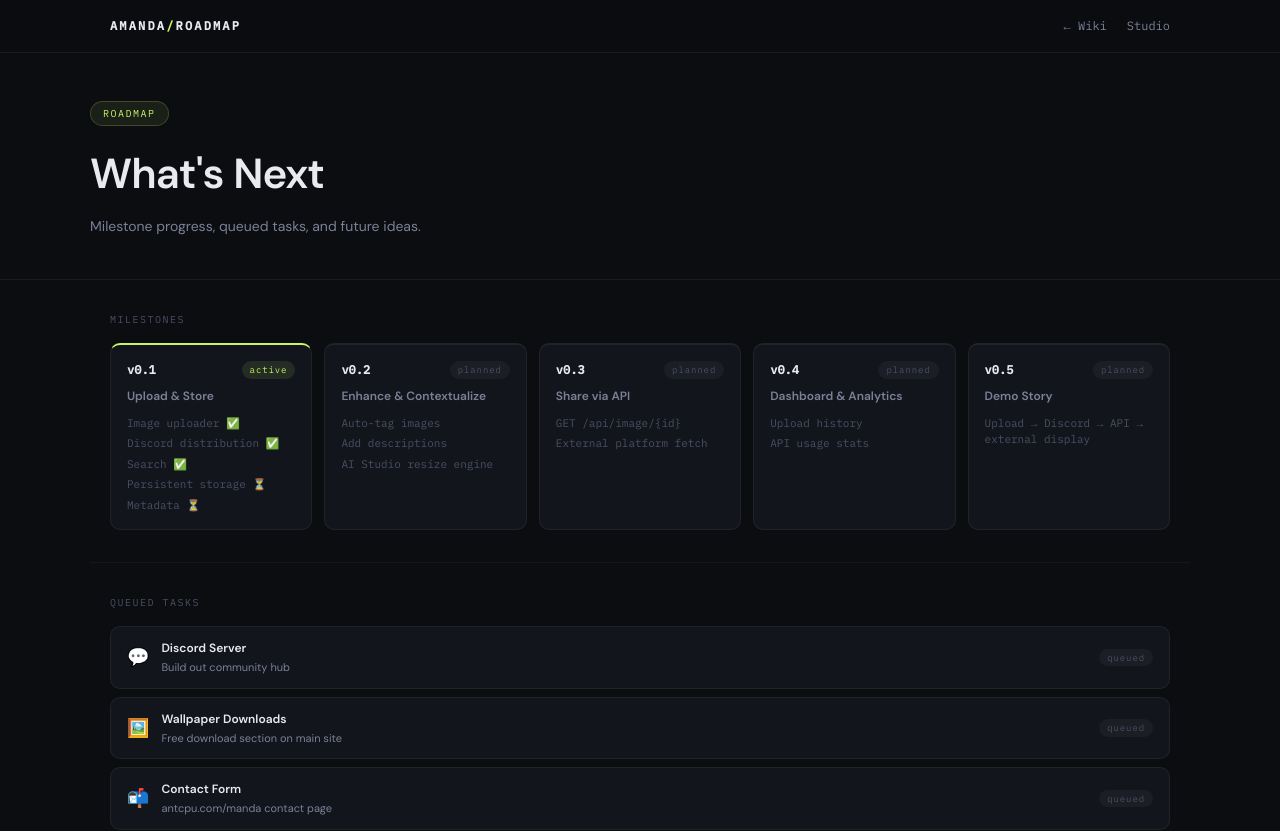
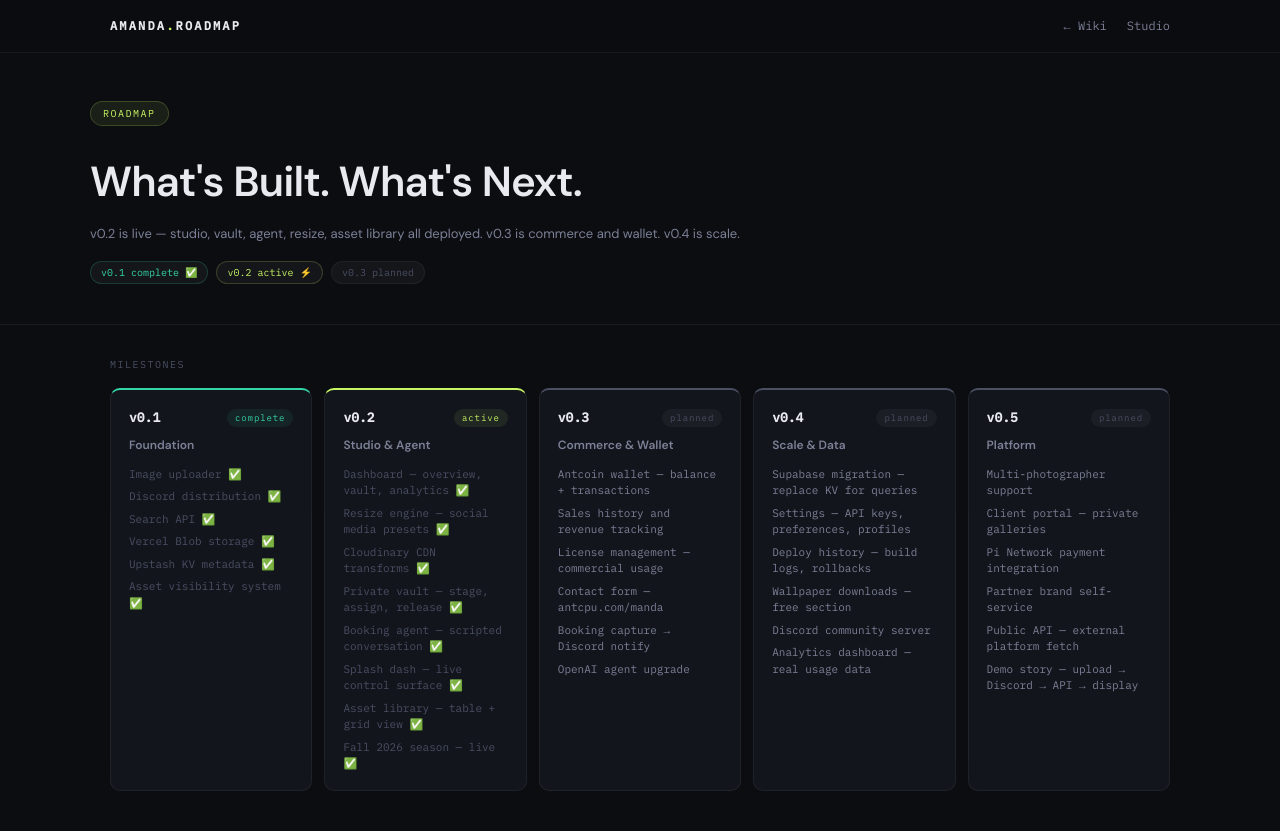
Before and after one commit to ANTCPU/photography, a Next.js app: page /wiki/roadmap in a window 1280 px wide. Shown: the top 831 px of the page. Built offline with nearby package versions, Linux system fonts and the light colour scheme.

Commit message:
Refactor roadmap page with new milestones and tasks

```diff
--- a/app/wiki/roadmap/page.tsx
+++ b/app/wiki/roadmap/page.tsx
@@ -1,26 +1,106 @@
 // app/wiki/roadmap/page.tsx
 'use client'
+
 import { useState } from 'react'
+import Link         from 'next/link'
 
-const nextItems = [
-  { icon: '💬', label: 'Discord Server',      desc: 'Build out community hub',                  status: 'queued' },
-  { icon: '🖼️', label: 'Wallpaper Downloads', desc: 'Free download section on main site',       status: 'queued' },
-  { icon: '📬', label: 'Contact Form',         desc: 'antcpu.com/manda contact page',            status: 'queued' },
-  { icon: '🗄️', label: 'Seed KV Assets',      desc: 'Populate search with real photo data',     status: 'queued' },
-  { icon: '✦',  label: 'AI Studio',            desc: 'Image resize engine for social platforms', status: 'in progress' },
-  { icon: '📦', label: 'Persistent Storage',   desc: 'Vercel Blob + KV metadata',               status: 'in progress' },
+const milestones = [
+  {
+    version: 'v0.1',
+    label:   'Foundation',
+    status:  'complete',
+    items: [
+      'Image uploader ✅',
+      'Discord distribution ✅',
+      'Search API ✅',
+      'Vercel Blob storage ✅',
+      'Upstash KV metadata ✅',
+      'Asset visibility system ✅',
+    ],
+  },
+  {
+    version: 'v0.2',
+    label:   'Studio & Agent',
+    status:  'active',
+    items: [
+      'Dashboard — overview, vault, analytics ✅',
+      'Resize engine — social media presets ✅',
+      'Cloudinary CDN transforms ✅',
+      'Private vault — stage, assign, release ✅',
+      'Booking agent — scripted conversation ✅',
+      'Splash dash — live control surface ✅',
+      'Asset library — table + grid view ✅',
+      'Fall 2026 season — live ✅',
+    ],
+  },
+  {
+    version: 'v0.3',
+    label:   'Commerce & Wallet',
+    status:  'planned',
+    items: [
+      'Antcoin wallet — balance + transactions',
+      'Sales history and revenue tracking',
+      'License management — commercial usage',
+      'Contact form — antcpu.com/manda',
+      'Booking capture → Discord notify',
+      'OpenAI agent upgrade',
+    ],
+  },
+  {
+    version: 'v0.4',
+    label:   'Scale & Data',
+    status:  'planned',
+    items: [
+      'Supabase migration — replace KV for queries',
+      'Settings — API keys, preferences, profiles',
+      'Deploy history — build logs, rollbacks',
+      'Wallpaper downloads — free section',
+      'Discord community server',
+      'Analytics dashboard — real usage data',
+    ],
+  },
+  {
+    version: 'v0.5',
+    label:   'Platform',
+    status:  'planned',
+    items: [
+      'Multi-photographer support',
+      'Client portal — private galleries',
+      'Pi Network payment integration',
+      'Partner brand self-service',
+      'Public API — external platform fetch',
+      'Demo story — upload → Discord → API → display',
+    ],
+  },
 ]
 
-const milestones = [
-  { version: 'v0.1', label: 'Upload & Store',          status: 'active',  items: ['Image uploader ✅', 'Discord distribution ✅', 'Search ✅', 'Persistent storage ⏳', 'Metadata ⏳'] },
-  { version: 'v0.2', label: 'Enhance & Contextualize', status: 'planned', items: ['Auto-tag images', 'Add descriptions', 'AI Studio resize engine'] },
-  { version: 'v0.3', label: 'Share via API',            status: 'planned', items: ['GET /api/image/{id}', 'External platform fetch'] },
-  { version: 'v0.4', label: 'Dashboard & Analytics',   status: 'planned', items: ['Upload history', 'API usage stats'] },
-  { version: 'v0.5', label: 'Demo Story',               status: 'planned', items: ['Upload → Discord → API → external display'] },
+const queued = [
+  { icon: '💬', label: 'Booking capture',      desc: 'Name + email + date → Discord notify on agent booking intent', status: 'next' },
+  { icon: '🔑', label: 'OpenAI key',           desc: 'Swap scripted engine for GPT-4o-mini — one function change',   status: 'next' },
+  { icon: '📬', label: 'Contact form',         desc: 'antcpu.com/manda contact page — feeds into agent flow',        status: 'queued' },
+  { icon: '🖼️', label: 'Wallpaper downloads', desc: 'Free download section on public portfolio site',               status: 'queued' },
+  { icon: '◈',  label: 'Antcoin wallet',       desc: 'Real balance, transaction history, Pi Network integration',    status: 'queued' },
+  { icon: '🗄️', label: 'Supabase migration',  desc: 'Replace Upstash KV with Supabase for complex queries',         status: 'planned' },
 ]
 
+const STATUS_COLOR: Record<string, string> = {
+  complete: '#34d6a8',
+  active:   '#c8f564',
+  planned:  '#4a4f63',
+  next:     '#c8f564',
+  queued:   '#4da6ff',
+}
+
+const STATUS_BG: Record<string, string> = {
+  complete: 'rgba(52,214,168,0.08)',
+  active:   'rgba(200,245,100,0.08)',
+  planned:  'rgba(255,255,255,0.04)',
+  next:     'rgba(200,245,100,0.08)',
+  queued:   'rgba(77,166,255,0.08)',
+}
+
 export default function RoadmapPage() {
-  const [ideas, setIdeas] = useState<string[]>(() => {
+  const [ideas,  setIdeas]  = useState<string[]>(() => {
     if (typeof window === 'undefined') return []
     try { return JSON.parse(localStorage.getItem('amanda-ideas') ?? '[]') }
     catch { return [] }
@@ -45,60 +125,98 @@
   return (
     <div style={s.root}>
 
+      {/* Topbar */}
       <header style={s.topbar}>
         <div style={s.inner}>
-          <span style={s.wordmark}>AMANDA<span style={s.accent}>/</span>ROADMAP</span>
+          <span style={s.wordmark}>AMANDA<span style={s.accent}>.</span>ROADMAP</span>
           <nav style={s.nav}>
-            <a href="/wiki" style={s.navLink}>← Wiki</a>
-            <a href="/dashboard" style={s.navLink}>Studio</a>
+            <Link href="/wiki" style={s.navLink}>← Wiki</Link>
+            <Link href="/dashboard" style={s.navLink}>Studio</Link>
           </nav>
         </div>
       </header>
 
+      {/* Hero */}
       <div style={s.hero}>
         <div style={s.heroInner}>
           <span style={s.badge}>ROADMAP</span>
-          <h1 style={s.title}>What's Next</h1>
-          <p style={s.sub}>Milestone progress, queued tasks, and future ideas.</p>
+          <h1 style={s.title}>What's Built. What's Next.</h1>
+          <p style={s.sub}>
+            v0.2 is live — studio, vault, agent, resize, asset library all deployed.
+            v0.3 is commerce and wallet. v0.4 is scale.
+          </p>
+          <div style={s.pillRow}>
+            {[
+              { label: 'v0.1 complete ✅', color: '#34d6a8' },
+              { label: 'v0.2 active ⚡',   color: '#c8f564' },
+              { label: 'v0.3 planned',     color: '#4a4f63' },
+            ].map(p => (
+              <span key={p.label} style={{ ...s.infoPill, color: p.color, borderColor: `${p.color}30` }}>
+                {p.label}
+              </span>
+            ))}
+          </div>
         </div>
       </div>
 
+      <div style={s.content}>
+
         {/* Milestones */}
-      <div style={s.section}>
+        <div>
           <div style={s.sectionLabel}>MILESTONES</div>
           <div style={s.milestoneGrid}>
-          {milestones.map((m) => (
-            <div key={m.version} style={{ ...s.milestoneCard, borderTopColor: m.status === 'active' ? '#c8f564' : 'rgba(255,255,255,0.06)' }}>
+            {milestones.map(m => (
+              <div key={m.version} style={{
+                ...s.milestoneCard,
+                borderTopColor: STATUS_COLOR[m.status],
+              }}>
                 <div style={s.milestoneTop}>
                   <span style={s.version}>{m.version}</span>
-                <span style={{ ...s.pill, background: m.status === 'active' ? 'rgba(200,245,100,0.1)' : 'rgba(255,255,255,0.04)', color: m.status === 'active' ? '#c8f564' : '#4a4f63' }}>
+                  <span style={{
+                    ...s.pill,
+                    color:      STATUS_COLOR[m.status],
+                    background: STATUS_BG[m.status],
+                  }}>
                     {m.status}
                   </span>
                 </div>
                 <div style={s.milestoneLabel}>{m.label}</div>
                 <ul style={s.itemList}>
-                {m.items.map((item) => <li key={item} style={s.item}>{item}</li>)}
+                  {m.items.map(item => (
+                    <li key={item} style={{
+                      ...s.item,
+                      color: item.includes('✅') ? '#4a4f63' : '#7c8096',
+                    }}>
+                      {item}
+                    </li>
+                  ))}
                 </ul>
               </div>
             ))}
           </div>
         </div>
 
-      {/* What's Next */}
-      <div style={s.section}>
+        {/* Queued tasks */}
+        <div>
           <div style={s.sectionLabel}>QUEUED TASKS</div>
           <div style={s.taskGrid}>
-          {nextItems.map((item) => (
-            <div key={item.label} style={s.taskCard}
-              onMouseEnter={(e) => (e.currentTarget.style.borderColor = 'rgba(200,245,100,0.2)')}
-              onMouseLeave={(e) => (e.currentTarget.style.borderColor = 'rgba(255,255,255,0.06)')}
+            {queued.map(item => (
+              <div
+                key={item.label}
+                style={s.taskCard}
+                onMouseEnter={e => (e.currentTarget.style.borderColor = 'rgba(200,245,100,0.2)')}
+                onMouseLeave={e => (e.currentTarget.style.borderColor = 'rgba(255,255,255,0.06)')}
               >
                 <span style={s.taskIcon}>{item.icon}</span>
                 <div style={s.taskBody}>
                   <span style={s.taskLabel}>{item.label}</span>
                   <span style={s.taskDesc}>{item.desc}</span>
                 </div>
-              <span style={{ ...s.pill, background: item.status === 'in progress' ? 'rgba(77,166,255,0.1)' : 'rgba(255,255,255,0.04)', color: item.status === 'in progress' ? '#4da6ff' : '#4a4f63' }}>
+                <span style={{
+                  ...s.pill,
+                  color:      STATUS_COLOR[item.status],
+                  background: STATUS_BG[item.status],
+                }}>
                   {item.status}
                 </span>
               </div>
@@ -106,19 +224,19 @@
           </div>
         </div>
 
-      {/* Ideas */}
-      <div style={s.section}>
+        {/* Ideas box */}
+        <div>
           <div style={s.sectionLabel}>FUTURE IDEAS</div>
           <div style={s.ideasBox}>
             <div style={s.ideasInput}>
               <input
                 value={input}
-              onChange={(e) => setInput(e.target.value)}
-              onKeyDown={(e) => e.key === 'Enter' && addIdea()}
+                onChange={e => setInput(e.target.value)}
+                onKeyDown={e => e.key === 'Enter' && addIdea()}
                 placeholder="Drop an idea here…"
                 style={s.input}
-              onFocus={(e) => (e.currentTarget.style.borderColor = 'rgba(200,245,100,0.35)')}
-              onBlur={(e) => (e.currentTarget.style.borderColor = 'rgba(255,255,255,0.06)')}
+                onFocus={e  => (e.currentTarget.style.borderColor = 'rgba(200,245,100,0.35)')}
+                onBlur={e   => (e.currentTarget.style.borderColor = 'rgba(255,255,255,0.06)')}
               />
               <button onClick={addIdea} style={s.addBtn}>+ Add</button>
             </div>
@@ -127,20 +245,27 @@
               : ideas.map((idea, i) => (
                 <div key={i} style={s.ideaRow}>
                   <span style={s.ideaText}>{idea}</span>
-                <button onClick={() => removeIdea(i)} style={s.removeBtn}
-                  onMouseEnter={(e) => (e.currentTarget.style.color = '#ff5e5e')}
-                  onMouseLeave={(e) => (e.currentTarget.style.color = '#4a4f63')}
-                >✕</button>
+                  <button
+                    onClick={() => removeIdea(i)}
+                    style={s.removeBtn}
+                    onMouseEnter={e => (e.currentTarget.style.color = '#ff5e5e')}
+                    onMouseLeave={e => (e.currentTarget.style.color = '#4a4f63')}
+                  >
+                    ✕
+                  </button>
                 </div>
               ))
             }
           </div>
         </div>
 
+      </div>
+
+      {/* Footer */}
       <footer style={s.footer}>
         <div style={s.footerInner}>
-          <span style={s.dim}>AMANDA/PLATFORM · 2026</span>
-          <a href="/wiki" style={s.footerLink}>← Back to Wiki</a>
+          <span style={s.dim}>AMANDA.STUDIO · ROADMAP · 2026</span>
+          <Link href="/wiki" style={s.footerLink}>← Back to Wiki</Link>
         </div>
       </footer>
 
@@ -148,7 +273,7 @@
   )
 }
 
-const s: Record<string, any> = {
+const s: Record<string, React.CSSProperties> = {
   root:          { minHeight: '100vh', background: '#0b0d11', color: '#e8eaf0', fontFamily: "'DM Sans', sans-serif", fontSize: 13 },
   topbar:        { borderBottom: '1px solid rgba(255,255,255,0.06)', background: 'rgba(11,13,17,0.95)', position: 'sticky', top: 0, zIndex: 100, backdropFilter: 'blur(12px)' },
   inner:         { maxWidth: 1100, margin: '0 auto', padding: '0 20px', display: 'flex', alignItems: 'center', justifyContent: 'space-between', height: 52 },
@@ -159,29 +284,31 @@
   hero:          { borderBottom: '1px solid rgba(255,255,255,0.06)', padding: '48px 20px 40px' },
   heroInner:     { maxWidth: 1100, margin: '0 auto' },
   badge:         { display: 'inline-block', fontSize: 10, fontFamily: "'IBM Plex Mono', monospace", letterSpacing: '0.15em', color: '#c8f564', background: 'rgba(200,245,100,0.08)', border: '1px solid rgba(200,245,100,0.2)', borderRadius: 20, padding: '4px 12px', marginBottom: 16 },
-  title:         { fontSize: 'clamp(28px, 5vw, 42px)', fontWeight: 700, letterSpacing: '-0.02em', color: '#e8eaf0', marginBottom: 10 },
-  sub:           { fontSize: 14, color: '#7c8096', lineHeight: 1.7 },
-  section:       { maxWidth: 1100, margin: '0 auto', padding: '32px 20px', borderBottom: '1px solid rgba(255,255,255,0.04)' },
-  sectionLabel:  { fontSize: 10, fontFamily: "'IBM Plex Mono', monospace", letterSpacing: '0.15em', color: '#4a4f63', marginBottom: 16 },
+  title:         { fontSize: 'clamp(28px, 5vw, 42px)' as any, fontWeight: 700, letterSpacing: '-0.02em', color: '#e8eaf0', marginBottom: 10, marginTop: 8 },
+  sub:           { fontSize: 13, color: '#7c8096', lineHeight: 1.7, marginBottom: 16 },
+  pillRow:       { display: 'flex', gap: 8, flexWrap: 'wrap' as const },
+  infoPill:      { fontSize: 10, fontFamily: "'IBM Plex Mono', monospace", background: 'rgba(255,255,255,0.04)', border: '1px solid rgba(255,255,255,0.06)', borderRadius: 20, padding: '3px 10px' },
+  content:       { maxWidth: 1100, margin: '0 auto', padding: '32px 20px', display: 'flex', flexDirection: 'column', gap: 40 },
+  sectionLabel:  { fontSize: 10, fontFamily: "'IBM Plex Mono', monospace", letterSpacing: '0.15em', textTransform: 'uppercase' as const, color: '#4a4f63', marginBottom: 16 },
   milestoneGrid: { display: 'grid', gridTemplateColumns: 'repeat(auto-fill, minmax(200px, 1fr))', gap: 12 },
-  milestoneCard: { background: '#12151c', border: '1px solid rgba(255,255,255,0.06)', borderTop: '2px solid', borderRadius: 10, padding: '16px' },
+  milestoneCard: { background: '#12151c', border: '1px solid rgba(255,255,255,0.06)', borderTop: '2px solid', borderRadius: 10, padding: '18px' },
   milestoneTop:  { display: 'flex', justifyContent: 'space-between', alignItems: 'center', marginBottom: 8 },
-  version:       { fontSize: 12, fontWeight: 700, fontFamily: "'IBM Plex Mono', monospace", color: '#e8eaf0' },
+  version:       { fontSize: 13, fontWeight: 700, fontFamily: "'IBM Plex Mono', monospace", color: '#e8eaf0' },
   pill:          { fontSize: 9, fontFamily: "'IBM Plex Mono', monospace", padding: '2px 8px', borderRadius: 20, letterSpacing: '0.1em' },
-  milestoneLabel:{ fontSize: 12, fontWeight: 600, color: '#7c8096', marginBottom: 10 },
-  itemList:      { listStyle: 'none', display: 'flex', flexDirection: 'column', gap: 4 },
-  item:          { fontSize: 11, color: '#4a4f63', fontFamily: "'IBM Plex Mono', monospace" },
+  milestoneLabel:{ fontSize: 12, fontWeight: 600, color: '#7c8096', marginBottom: 12 },
+  itemList:      { listStyle: 'none', padding: 0, margin: 0, display: 'flex', flexDirection: 'column', gap: 6 },
+  item:          { fontSize: 11, fontFamily: "'IBM Plex Mono', monospace", lineHeight: 1.5 },
   taskGrid:      { display: 'flex', flexDirection: 'column', gap: 8 },
   taskCard:      { background: '#12151c', border: '1px solid rgba(255,255,255,0.06)', borderRadius: 10, padding: '12px 16px', display: 'flex', alignItems: 'center', gap: 12, transition: 'border-color 0.15s', cursor: 'default' },
   taskIcon:      { fontSize: 18, flexShrink: 0 },
-  taskBody:      { flex: 1, display: 'flex', flexDirection: 'column', gap: 2 },
+  taskBody:      { flex: 1, display: 'flex', flexDirection: 'column', gap: 3 },
   taskLabel:     { fontSize: 12, fontWeight: 600, color: '#e8eaf0' },
   taskDesc:      { fontSize: 11, color: '#7c8096' },
   ideasBox:      { background: '#12151c', border: '1px solid rgba(255,255,255,0.06)', borderRadius: 10, padding: '16px', display: 'flex', flexDirection: 'column', gap: 8 },
   ideasInput:    { display: 'flex', gap: 8 },
   input:         { flex: 1, background: '#191d27', border: '1px solid rgba(255,255,255,0.06)', borderRadius: 6, color: '#e8eaf0', fontFamily: "'IBM Plex Mono', monospace", fontSize: 12, padding: '8px 12px', outline: 'none', transition: 'border-color 0.15s' },
   addBtn:        { background: 'rgba(200,245,100,0.1)', border: '1px solid rgba(200,245,100,0.2)', color: '#c8f564', borderRadius: 6, padding: '8px 14px', fontSize: 12, fontFamily: "'IBM Plex Mono', monospace", cursor: 'pointer' },
-  empty:         { fontSize: 11, color: '#4a4f63', fontFamily: "'IBM Plex Mono', monospace", padding: '4px 0' },
+  empty:         { fontSize: 11, color: '#4a4f63', fontFamily: "'IBM Plex Mono', monospace", padding: '4px 0', margin: 0 },
   ideaRow:       { display: 'flex', alignItems: 'center', justifyContent: 'space-between', padding: '6px 0', borderBottom: '1px solid rgba(255,255,255,0.04)' },
   ideaText:      { fontSize: 12, color: '#e8eaf0' },
   removeBtn:     { background: 'none', border: 'none', color: '#4a4f63', cursor: 'pointer', fontSize: 12, fontFamily: "'IBM Plex Mono', monospace", transition: 'color 0.15s' },
```
Lines whose indentation alone changed are shown as unchanged.
